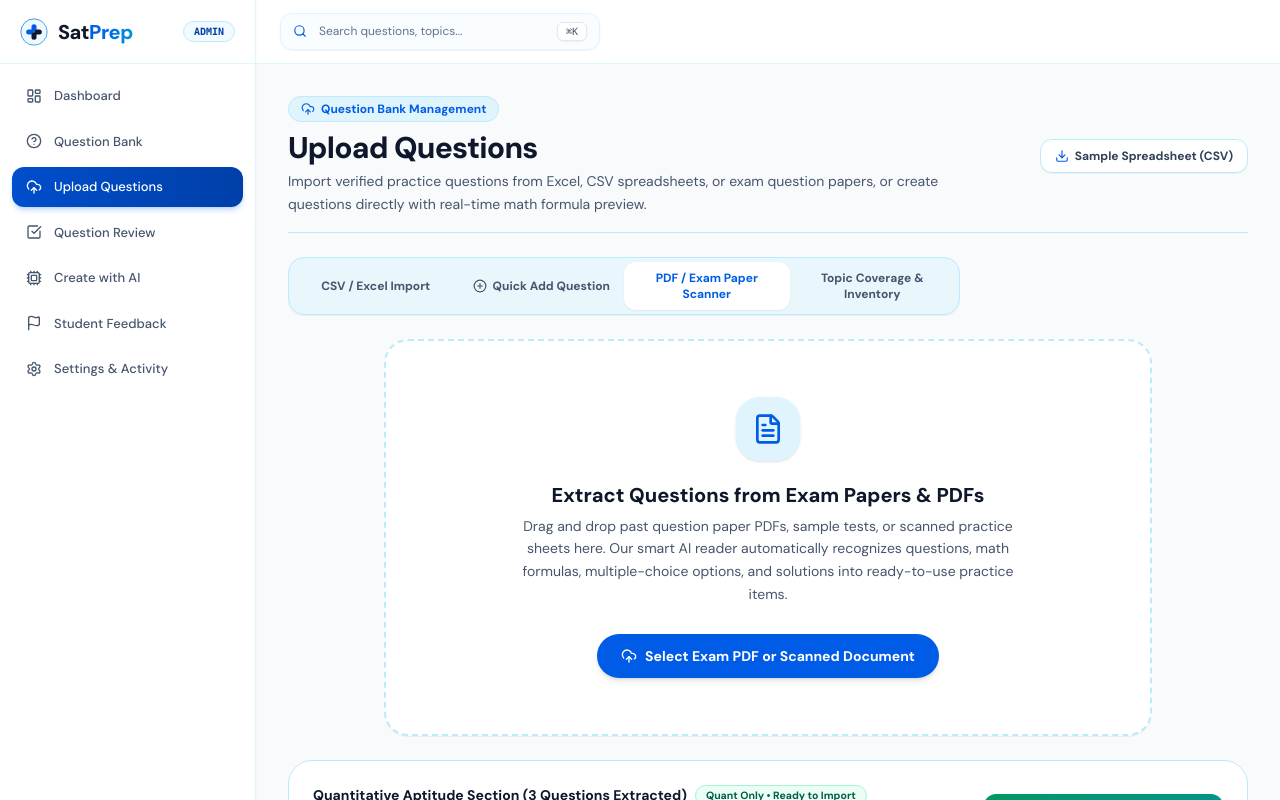
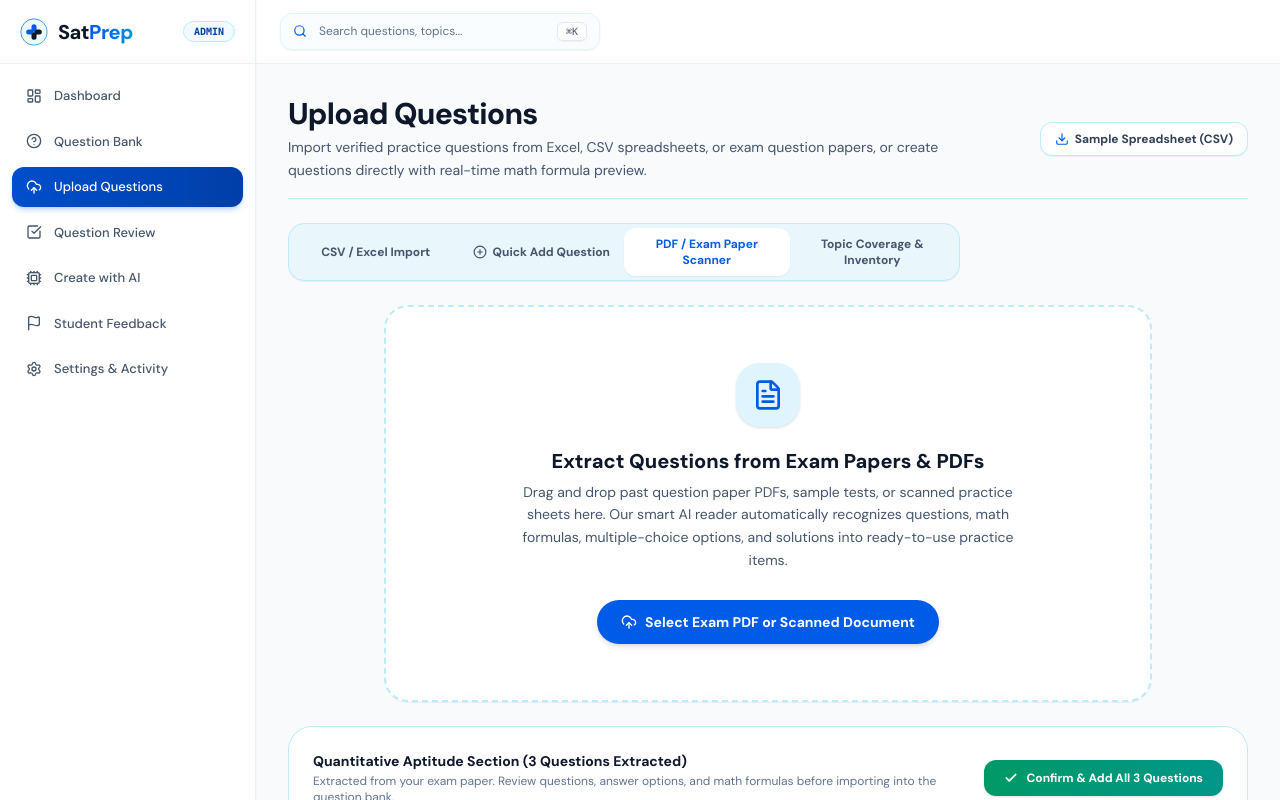
Before and after one commit to Potri2357/SatPrep, a Next.js app: page /admin/seed in a window 1280 px wide. Both pictures are taken after a click on the button "PDF / Exam Paper Scanner". Shown: the top 800 px of the page. Built offline with nearby package versions, Linux system fonts and the light colour scheme.

Commit message:
style(admin): remove header and section pill badges from upload page

```diff
--- a/src/app/admin/seed/page.tsx
+++ b/src/app/admin/seed/page.tsx
@@ -534,10 +534,6 @@ ratio-and-proportion,"The ratio of boys to girls in a class is 5 : 4. If 4 girls
       {/* Top Header */}
       <div className="flex flex-col sm:flex-row items-start sm:items-center justify-between gap-4 pb-4 border-b border-[#BCEBFC]">
         <div>
-          <div className="inline-flex items-center gap-1.5 px-3 py-1 rounded-full text-xs font-bold bg-[#E0F4FD] text-[#005CE6] border border-[#BCEBFC] mb-2">
-            <UploadCloud className="w-3.5 h-3.5" />
-            <span>Question Bank Management</span>
-          </div>
           <h1 className="text-2xl sm:text-3xl font-black tracking-tight text-slate-900">
             Upload Questions
           </h1>
@@ -1106,14 +1102,9 @@ ratio-and-proportion,"The ratio of boys to girls in a class is 5 : 4. If 4 girls
             <div className="p-6 rounded-3xl bg-white border border-[#BCEBFC] shadow-2xs space-y-4">
               <div className="flex flex-col sm:flex-row sm:items-center justify-between gap-3 pb-3 border-b border-slate-100">
                 <div>
-                  <div className="flex items-center gap-2">
-                    <span className="font-bold text-sm text-slate-900">
-                      Quantitative Aptitude Section ({parsedRows.length} Questions Extracted)
-                    </span>
-                    <span className="px-2.5 py-0.5 rounded-full bg-emerald-50 text-emerald-800 border border-emerald-200 text-[10.5px] font-bold">
-                      Quant Only • Ready to Import
-                    </span>
-                  </div>
+                  <span className="font-bold text-sm text-slate-900">
+                    Quantitative Aptitude Section ({parsedRows.length} Questions Extracted)
+                  </span>
                   <p className="text-xs text-slate-500 mt-0.5">
                     Extracted from your exam paper. Review questions, answer options, and math formulas before importing into the question bank.
                   </p>
```
